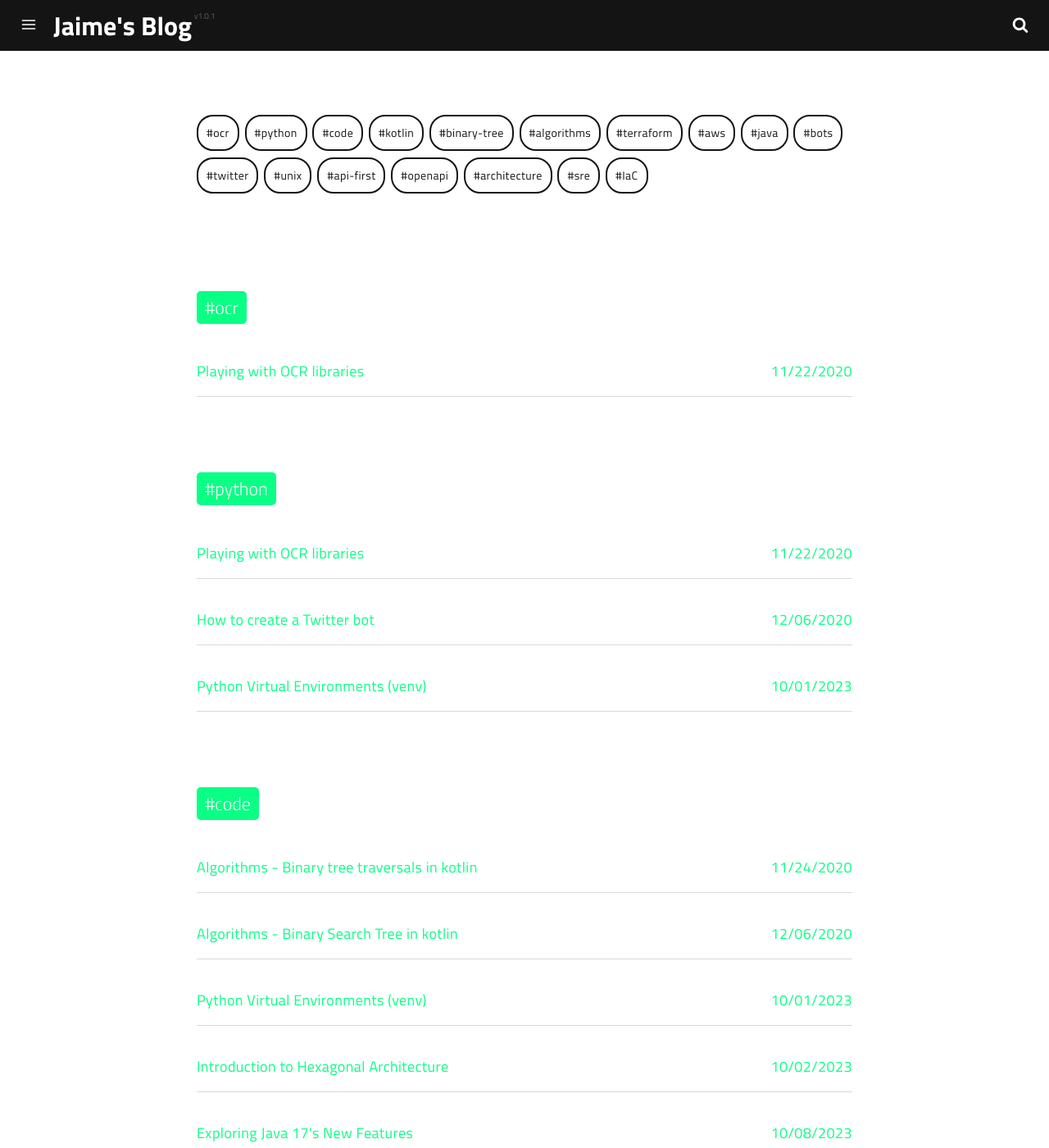
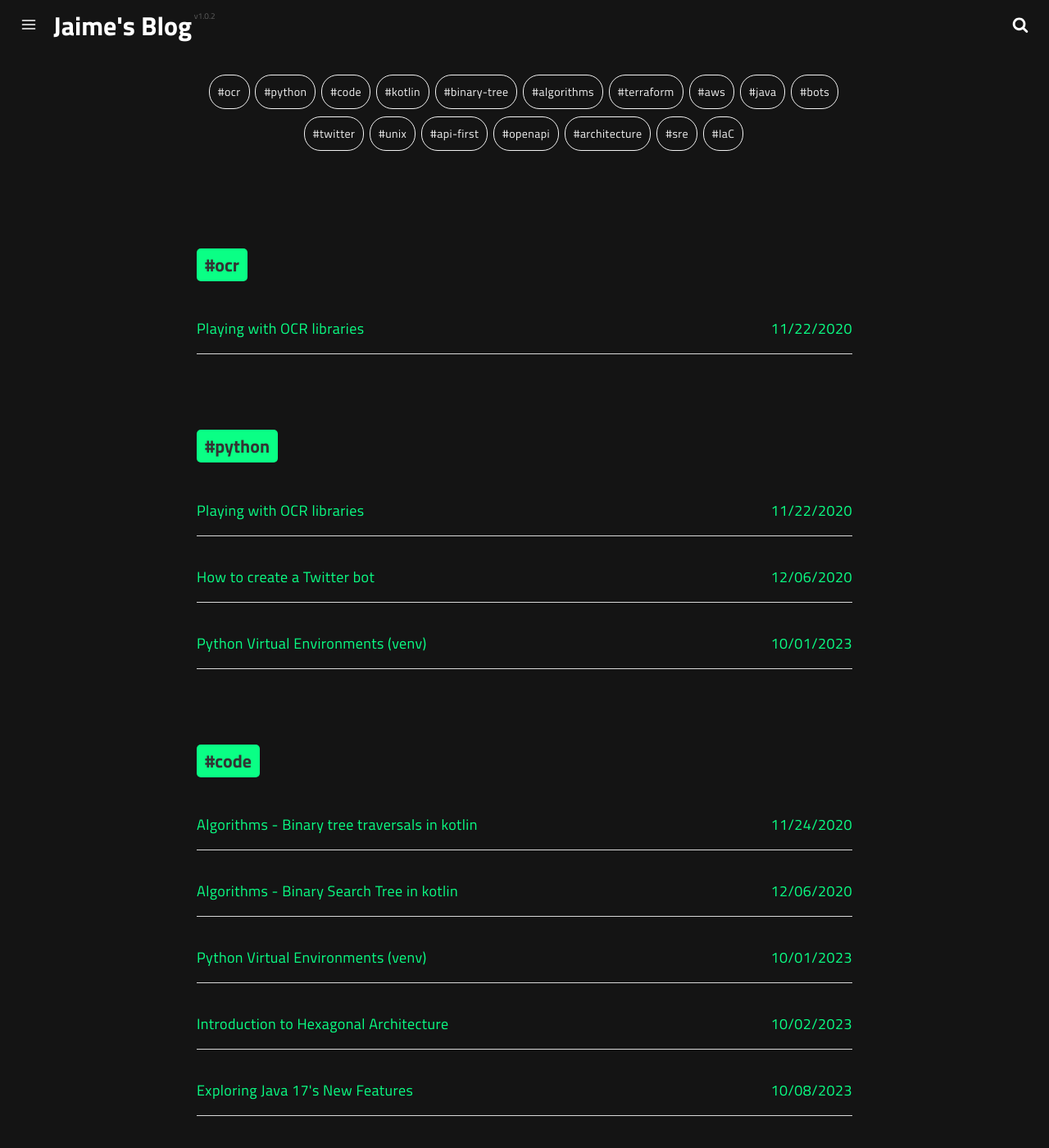
Before and after one commit to JaimeDeArcos/jaimedearcos.github.io, a Jekyll site: the page built from tags.html, in a window 1280 px wide and 1400 px high. Shown: the whole window at 82% size. Built offline with Jekyll 4.4.1, drawn with Linux system fonts in a browser that asks for light colours; a script that is not in the unit is left out.

Commit message:
style fixes

```diff
--- a/_config.yml
+++ b/_config.yml
@@ -4,11 +4,13 @@
 description: Jaime de Arcos development blog.
 url: https://blog.jaimedearcos.com/
 tags:
-  - blog
+  - software
+  - coding
   - developer
   - java
   - kotlin
   - spring
+  - python
 show_hero: true
 menu:
   - title: Blog
@@ -101,4 +103,4 @@
 ]
 
 # Theme
-version: v1.0.1
+version: v1.0.2
--- /dev/null
+++ b/_layouts/layout-tags.html
@@ -0,0 +1,18 @@
+---
+layout: compress
+---
+
+<!DOCTYPE html>
+<html lang="{{ site.language }}" class="no-js">
+    {% include head.html %}
+    <body class="has-push-menu">
+        {% include svg-icons.html %}
+        {% include header.html %}
+        <section class="tags">
+            <article id="post" class="post-content fullwidth" role="main">
+                {{ content }}
+            </article>
+        </section>
+        {% include footer.html %}
+    </body>
+</html>
--- a/_layouts/tags.html
+++ b/_layouts/tags.html
@@ -1,5 +1,5 @@
 ---
-layout: minimal
+layout: layout-tags
 ---
 
 {% assign date_format = site.date_format | default: "%m/%d/%Y" %}
--- a/_sass/_footer.scss
+++ b/_sass/_footer.scss
@@ -13,12 +13,12 @@
   border-top: 1px solid darken($accentDark, 10%);
   background: $accentDark;
   padding: rem(20px) rem(25px);
-  margin-top: rem(50px);
+  margin-top: rem(25px);
   margin-bottom: rem(120px);
   @include mainFont(300);
 
   @include media(">=sm") {
-    margin-top: rem(100px);
+    margin-top: rem(50px);
   }
 
   p {
--- a/_sass/_post.scss
+++ b/_sass/_post.scss
@@ -46,6 +46,15 @@
 
 .post-content {
   overflow-x: auto;
+
+
+  h1 {
+        text-align: initial;
+  }
+
+  text-align: justify;
+  text-justify: inter-word;
+
   padding: rem(40px) 0;
 
   &.fullwidth {
@@ -633,6 +642,8 @@
 /* Tags */
 
 .post-content {
+
+
   .tags {
     @include center(rem(800px));
     @include mainFont(400);
--- /dev/null
+++ b/_sass/_tags.scss
@@ -0,0 +1,22 @@
+section.tags {
+
+    background-color: $primaryDark;
+
+    div.tags {
+        text-align: center;
+        a {
+          font-size: rem(14px);
+          color: $lightGray;
+          display: inline-block;
+          border: 1px solid $lightGray;
+        }
+    }
+
+    .tag-title {
+        span {
+            color: #333;
+            font-weight: bold;
+        }
+    }
+
+}
--- a/_sass/main.scss
+++ b/_sass/main.scss
@@ -14,6 +14,7 @@
 @import "header";
 @import "home";
 @import "post";
+@import "tags";
 @import "pagination";
 @import "share";
 @import "highlight";
```
